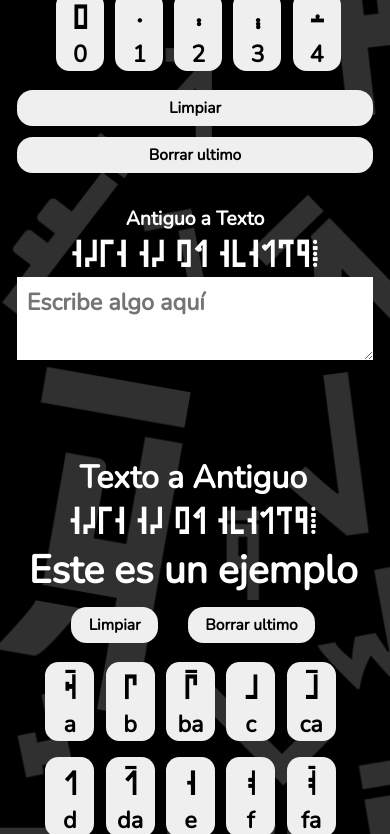
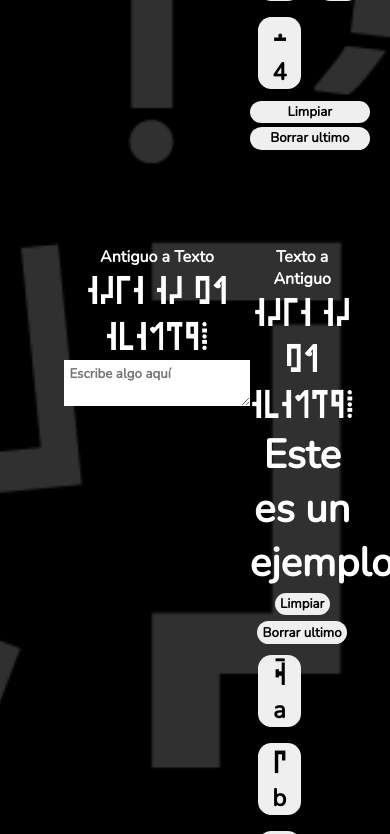
Before and after one commit to Sebasss42/AntiguoTranslator2.0, a plain HTML site: page index.html in a window 390 px wide. Shown: the part 581-1415 px from the top of the page. Drawn offline with nearby package versions, Linux system fonts and the light colour scheme.

Commit message:
Update style.css

```diff
--- a/files/style.css
+++ b/files/style.css
@@ -7,201 +7,6 @@
   font-family: "antiguoFont";
   src: url("antiguo_jesulink.ttf")
 }
-
-@media only screen and (max-width: 870px) {
-
-  body{
-    background-image: url(backgroun.png);
-    background-position: center;
-    background-size: cover;
-  }
-
-  h1{
-    font-size: 9vw;
-    color: white;
-  }
-
-  .container {
-    display: flex;
-    margin: auto;
-    width: 95%;
-    flex-direction: column;
-  }
-
-  .number-translators, .text-translators {
-    display:block;
-    text-align: center;
-    color: white;
-  }
-
-  .number-translator, .text-translator {
-    margin-top: 6rem;
-    display: flex;
-    flex-direction: column;
-  }
-
-  .number-translator:first-of-type{
-    margin-top: 0;
-  }
-
-  .antiguo-from-spanish {
-    font-size: 10vw;
-    color: white;
-  }
-
-  .spanish-to-antiguo-text {
-    text-align: center;
-
-    font-size: 5vw;
-    color: white;
-  }
-
-  .spanish-to-antiguo-text:first-of-type{
-    margin-top: 2rem;
-  }
-
-  #antiguo-numbers-grid, #antiguo-letters-grid {
-    display: flex;
-    flex-flow: row wrap;
-  }
-
-  #antiguo-numbers-grid{
-    margin-left: 10%;
-  }
-
-  #antiguo-letters-grid {
-    margin: auto;
-    margin-left: 7%;
-  }
-
-  .antiguo-button {
-    display: flex;
-    flex-direction: column;
-    width: 15%;
-    margin: 0.5rem 0.5rem;
-    margin-left: 1%;
-    padding-top: 2%;
-  }
-
-  .button-content {
-    margin: auto;
-  }
-
-  .button-content-antiguo {
-    padding-left: 0.1rem;
-    font-size: 9vw;
-  }
-
-  .button-content-letter {
-    font-size: 6vw;
-  }
-
-  .antiguo-font {
-    font-family: "antiguoFont";
-    font-weight: 100;
-  }
-
-  .antiguo-to-spanish-text {
-    width: 99%;
-    font-size: 2em;
-    margin-top: 6rem;
-    color: white;
-  }
-
-  #antiguo-from-letter-text, #antiguo-from-letter{
-    margin: 0;
-  }
-
-  #text-input-number, #text-input-text{
-    padding: 0.4em;
-    font-size: 6vw;
-  }
-
-  button{
-    border: none;
-    border-radius: 1em;
-  }
-
-  button:hover{
-    background-color: darkgray;
-  }
-
-  button:active{
-    background-color: grey;
-    color: LightGray;
-  }
-
-  .star{
-    margin-top: 3%;
-    padding: 2% 0;
-    font-size: 4vw;
-  }
-
-  .fini{
-    margin: 3%;
-    padding: 2% 5%;
-    font-size: 4vw;
-  }
-
-  textarea, div div div input{
-    border: 1em;
-  }
-
-  textarea:focus, div div div input:focus{
-    outline: none;
-  }
-
-  input::-webkit-outer-spin-button,
-  input::-webkit-inner-spin-button {
-    -webkit-appearance: none;
-  }
-
-  .final{
-    font-size: 5vw;
-    text-align: center;
-    padding: 3% 4%;
-    margin: 2%;
-    margin-left: 10%;
-    width: 80%;
-  }
-
-  .final a{
-    color: white;
-    text-decoration: none;
-  }
-
-  .boton-verde{
-    background-color: #308D32;
-  }
-
-  .boton-verde:hover{
-    background-color: #5fa160;
-  }
-
-  .boton-rojo{
-    background-color: #C3041A;
-  }
-
-  .boton-rojo:hover{
-    background-color: #C9543B;
-  }
-
-  footer{
-    color: white;
-    font-size: 3vw;
-  }
-
-  #blanco{
-    font-size: 5vw;
-  }
-
-  .base{
-    font-size: 4.5vw;
-  }
-
-  }
-
-@media only screen and (min-width: 871px) {
 
 body{
   background-image: url(backgroun.png);
```
